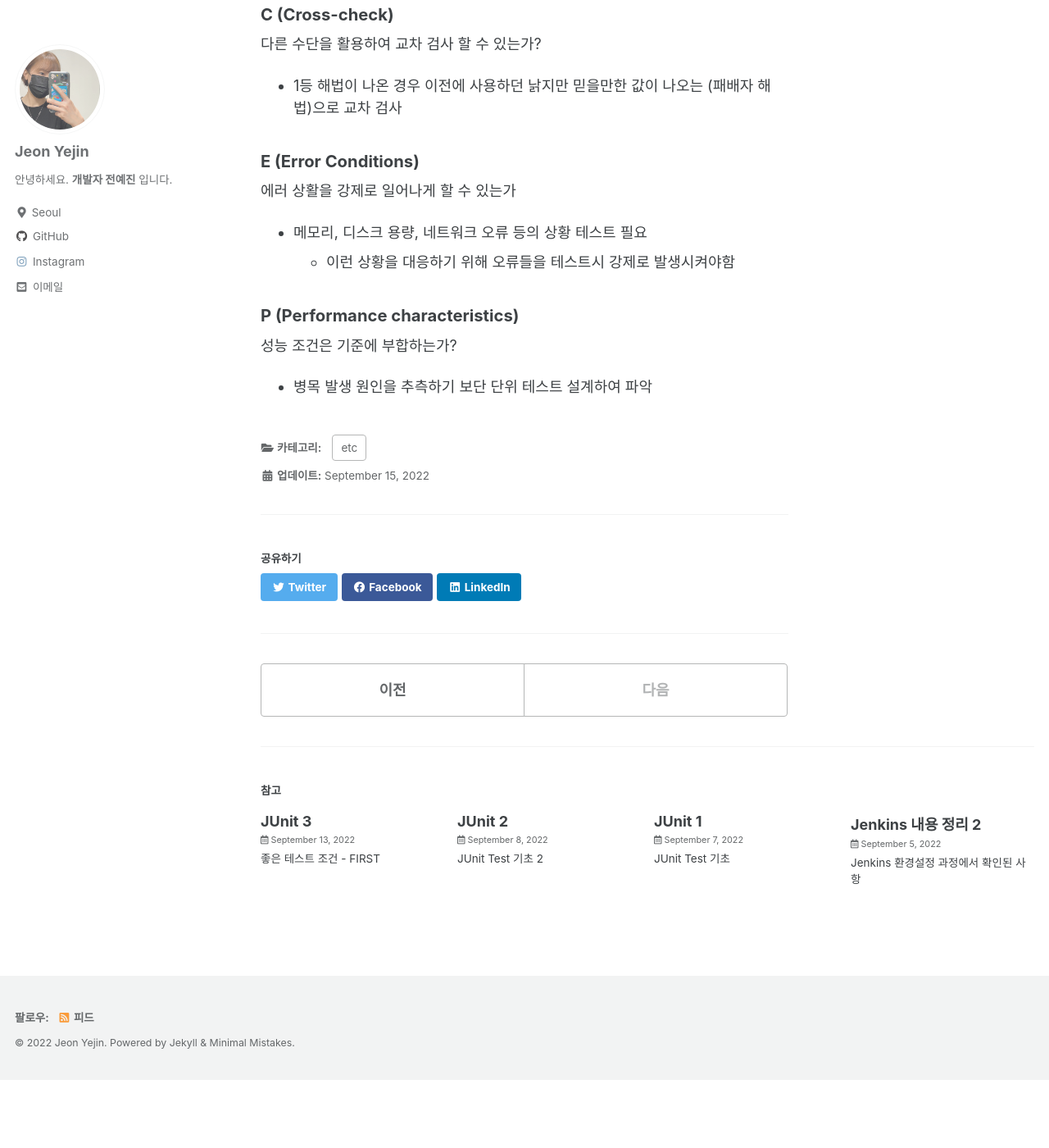
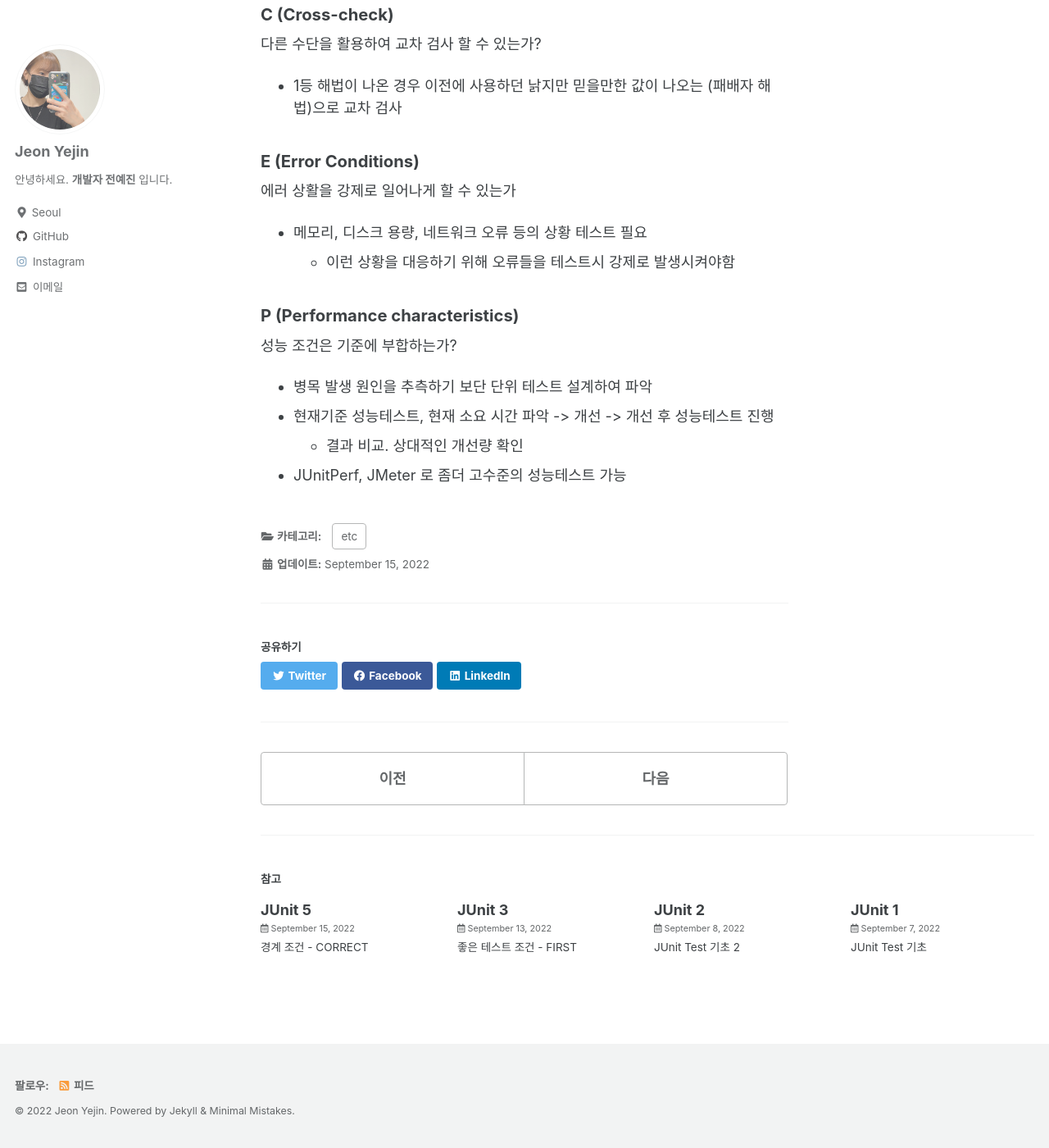
Before and after one commit to yejin-jeon-developer/git-page, a Jekyll site: the page built from _posts/etc/2022-09-15-JUnit-4.md, in a window 1280 px wide and 1400 px high, scrolled down 1721 px. Shown: the whole window at 82% size. Built offline with Jekyll 4.4.1, drawn with Linux system fonts in a browser that asks for light colours; cached includes are drawn as plain includes; before the commit the page ends 3038 px from its top, so only the background shows below that; part of the change alters nothing that is shown.

Commit message:
post 내용 추가

````diff
--- a/_posts/etc/2022-09-15-JUnit-4.md
+++ b/_posts/etc/2022-09-15-JUnit-4.md
@@ -55,3 +55,6 @@ categories:
 ### P (Performance characteristics)
 성능 조건은 기준에 부합하는가?
 + 병목 발생 원인을 추측하기 보단 단위 테스트 설계하여 파악
++ 현재기준 성능테스트, 현재 소요 시간 파악 -> 개선 -> 개선 후 성능테스트 진행
+  + 결과 비교. 상대적인 개선량 확인
++ JUnitPerf, JMeter 로 좀더 고수준의 성능테스트 가능
--- /dev/null
+++ b/_posts/etc/2022-09-15-JUnit-5.md
@@ -0,0 +1,96 @@
+---
+title:  "JUnit 5"
+excerpt: "경계 조건 - CORRECT"
+categories:
+  - etc
+---
+#### 경계조건 CORRECT
+1. Conformance (준수) : 값이 기대한 양식을 준수하는가?
++ 입력 데이터가 기대하는 구조가 맞는지
+
+2. Ordering (순서) : 값의 집합이 적절하게 정렬되거나 정렬되지 않았나?
+
+3. Range (범위) : 이성적인 최솟값과 최댓값 안에 있는가?
++ 기본형 중독(primitive obsession)
+  + 나이를 int 로 지정할 경우, 나이가 음수 or 너무 큰 값이 지정될 수 있음
+  + 사용자 정의 추상화를 클래스로 만들어서 범위 제한
+    + ex) 원은 360도. Bearing 클래시를 작성. MAX=359 지정하고 MAX값을 초과하면 Exception 발생
+  + @After 메소드를 통해 불변성 검사 가능
+    + 사용자 정의 햄크레스트 매처 사용
+      + TypeSafeMatcher 클래스 상속
+      + matchesSafelty 메소드 오버라이드 -> 제약 사항 포함
+      + describeTo() 메소드 오버라이드 -> 단언이 실패할 때 제공할 메시지
+      + 매처 인스턴스를 반환하는 정적 팩토리 메서드를 제공해야함
+```java
+public class ConstrainsSidesTo extends TypeSafeMatcher<Rectangle> {
+   private int length;
+
+   public ConstrainsSidesTo(int length) {
+      this.length = length;
+   }
+
+   @Override
+   public void describeTo(Description description) {
+      description.appendText("both sides must be <= " + length);
+   }
+
+
+   @Override
+   protected boolean matchesSafely(Rectangle rect) {
+      return
+        Math.abs(rect.origin().x - rect.opposite().x) <= length &&
+        Math.abs(rect.origin().y - rect.opposite().y) <= length;
+   }
+
+   @Factory
+   public static <T> Matcher<Rectangle> constrainsSidesTo(int length) {
+      return new ConstrainsSidesTo(length);
+   }
+}
+public class RectangleTest {
+  private Rectangle rectangle;
+
+  @After
+  public void ensureInvariant() {
+    assertThat(rectangle, constrainsSidesTo(100));
+  }
+
+  @Test
+  public void answersArea() {
+    rectangle = new Rectangle(new Point(5, 5), new Point (15, 10));
+    assertThat(rectangle.area(), equalTo(50));
+  }
+
+  @Ignore
+  @ExpectToFail
+  @Test
+  public void allowsDynamicallyChangingSize() {
+    rectangle = new Rectangle(new Point(5, 5));
+    rectangle.setOppositeCorner(new Point(130, 130));
+    assertThat(rectangle.area(), equalTo(15625));
+  }
+}
+```
+
+4. Reference (참조) : 코드 자체에서 통제할 수 없는 어떤 외부 참조를 포함하고 있는가?
+
+5. Existence (존재) : 값이 존재하는가 (null, 0, 집합에 존재하는가)
+
+6. Cardinality (기수) : 정확히 충분한 값들이 있는가?
++ 0-1-n 법칙
++ 테스트 코드는 0, 1, n 이라는 경계 조건에만 집중하고 n은 비지니스 요구사항에 따라 바뀔 수 있음
+  + ex) 상위 10개의 음식점 표시 기능
+    + 테스트 케이스 (항목이 없을 경우, 항목이 1개만 있을 경우, 항목이 10개 미만일때, 항목이 10개 이상일때...)
+    + 요구사항이 20개로 바뀔 경우
+    + MAX_ENTRIES = 20 으로 한줄만 바꿔서 테스트 변경되지 않도록 구현. (모두 같은 상수 사용)
+
+7. Time (절대적 혹은 상대적 시간) : 모든 것이 순서대로 일어나는가? 정확한 시간에, 정시에
++ 상대적 시간
+  + login() -> logout()
+  + open() -> read() -> close()
+  + 메서드의 호출 순서도 중요함
+  + tiemout
++ 절대적 시간
+  + UTC / DST 의 차이
++ 동시성
+  + 멀티스레드 환경. 동기화
````
